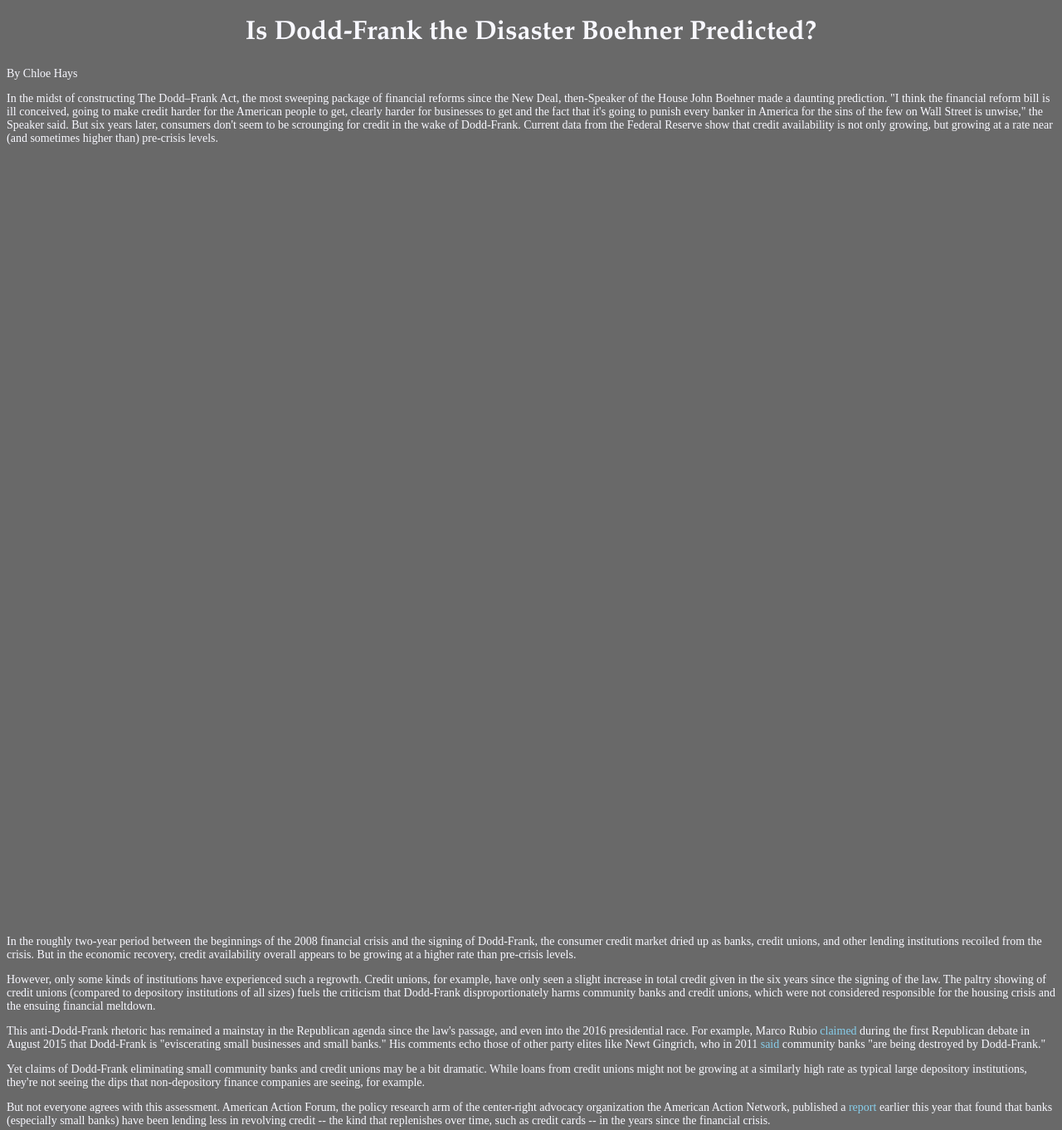
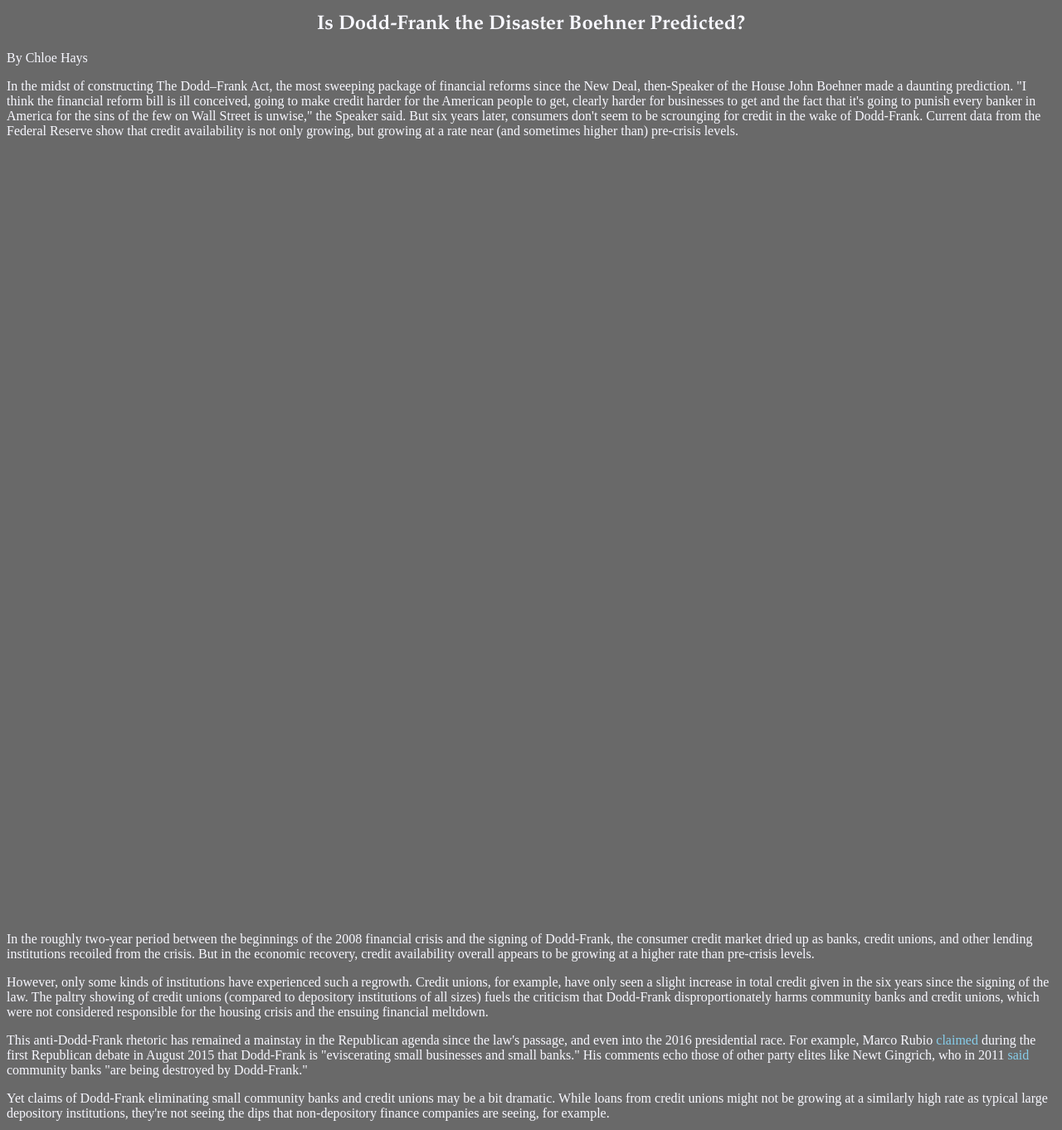
Before and after one commit to chloehays/chloehays.github.io, a plain HTML site: page index.html in a window 1280 px wide. Shown: the top 1362 px of the page at 83% size. Drawn offline with Linux system fonts and the light colour scheme.

Commit message:
css align, ch font 2

```diff
--- a/index.html
+++ b/index.html
@@ -14,7 +14,9 @@
     </h1>
 
 <p>
+    <span>
     By Chloe Hays
+    </span>
 </p>
 
 <p>
@@ -22,7 +24,7 @@
 </p>
 
 <script src="http://public.tableau.com/javascripts/api/viz_v1.js" type="text/javascript"></script>
-<div class="tableauPlaceholder" style="width: 768px; height: 924px;"><noscript><a href='http:&#47;&#47;projects.nyujournalism.org&#47;ua301&#47;?p=587&amp;preview=true'><img alt='DF dash ' src='http:&#47;&#47;public.tableau.com&#47;static&#47;images&#47;Cr&#47;CreditAvailability&#47;DFdash&#47;1_rss.png' style='border: none' /></a></noscript><object class="tableauViz" style="display: none;" width="768" height="924"><param name="host_url" value="http%3A%2F%2Fpublic.tableau.com%2F" /> <param name="site_root" value="" /><param name="name" value="CreditAvailability/DFdash" /><param name="tabs" value="no" /><param name="toolbar" value="yes" /><param name="static_image" value="http://public.tableau.com/static/images/Cr/CreditAvailability/DFdash/1.png" /> <param name="animate_transition" value="yes" /><param name="display_static_image" value="yes" /><param name="display_spinner" value="yes" /><param name="display_overlay" value="yes" /><param name="display_count" value="yes" /><param name="showTabs" value="y" /></object></div>
+<div class="tableauPlaceholder" style="width: 768px; height: 924px;" align="center"><noscript><a href='http:&#47;&#47;projects.nyujournalism.org&#47;ua301&#47;?p=587&amp;preview=true'><img alt='DF dash ' src='http:&#47;&#47;public.tableau.com&#47;static&#47;images&#47;Cr&#47;CreditAvailability&#47;DFdash&#47;1_rss.png' style='border: none' /></a></noscript><object class="tableauViz" style="display: none;" width="768" height="924"><param name="host_url" value="http%3A%2F%2Fpublic.tableau.com%2F" /> <param name="site_root" value="" /><param name="name" value="CreditAvailability/DFdash" /><param name="tabs" value="no" /><param name="toolbar" value="yes" /><param name="static_image" value="http://public.tableau.com/static/images/Cr/CreditAvailability/DFdash/1.png" /> <param name="animate_transition" value="yes" /><param name="display_static_image" value="yes" /><param name="display_spinner" value="yes" /><param name="display_overlay" value="yes" /><param name="display_count" value="yes" /><param name="showTabs" value="y" /></object></div>
 
     <p>
     In the roughly two-year period between the beginnings of the 2008 financial crisis and the signing of Dodd-Frank, the consumer credit market dried up as banks, credit unions, and other lending institutions recoiled from the crisis. But in the economic recovery, credit availability overall appears to be growing at a higher rate than pre-crisis levels.
@@ -34,15 +36,11 @@
 
     <p>
     This anti-Dodd-Frank rhetoric has remained a mainstay in the Republican agenda since the law's passage, and even into the 2016 presidential race. For example, Marco Rubio
-        <span>
             <a href="http://time.com/3988276/republican-debate-primetime-transcript-full-text/">claimed
             </a>
-        </span>
     during the first Republican debate in August 2015 that Dodd-Frank is "eviscerating small businesses and small banks." His comments echo those of other party elites like Newt Gingrich, who in 2011
-        <span>
             <a href="http://www.politifact.com/truth-o-meter/statements/2011/nov/21/newt-gingrich/newt-gingrich-says-dodd-frank-destroying-community/">said
             </a>
-        </span>
     community banks "are being destroyed by Dodd-Frank."</p>
 
 <p>
@@ -51,11 +49,9 @@
 
 <p>
     But not everyone agrees with this assessment. American Action Forum, the policy research arm of the center-right advocacy organization the American Action Network, published a
-    <span>
         <a href="http://www.americanactionforum.org/research/dodd-franks-impact-on-revolving-consumer-credit/">
             report
         </a>
-    </span>
     earlier this year that found that banks (especially small banks) have been lending less in revolving credit -- the kind that replenishes over time, such as credit cards -- in the years since the financial crisis.</p>
 
 <p>
@@ -81,11 +77,9 @@
 
 <p>
     Source:
-    <span>
         <a href="http://www.federalreserve.gov/releases/g19/current/">
             Federal Reserve
         </a>
-    </span>
 </p>
 
 <p>
--- a/stylesheet.css
+++ b/stylesheet.css
@@ -6,12 +6,13 @@ h1{
     font-family:Garamond, serif;
     color:ghostwhite;
     text-align: center;
+    font-size:24px;
 }
 
 p{
     font-family:serif;
     color:ghostwhite;
-    font-size:14px;
+    font-size:16px;
     }
 
 a{
@@ -22,3 +23,7 @@ a{
 div{
     align-content: center;
 }
+
+span{
+    text-align: center;
+}
```
